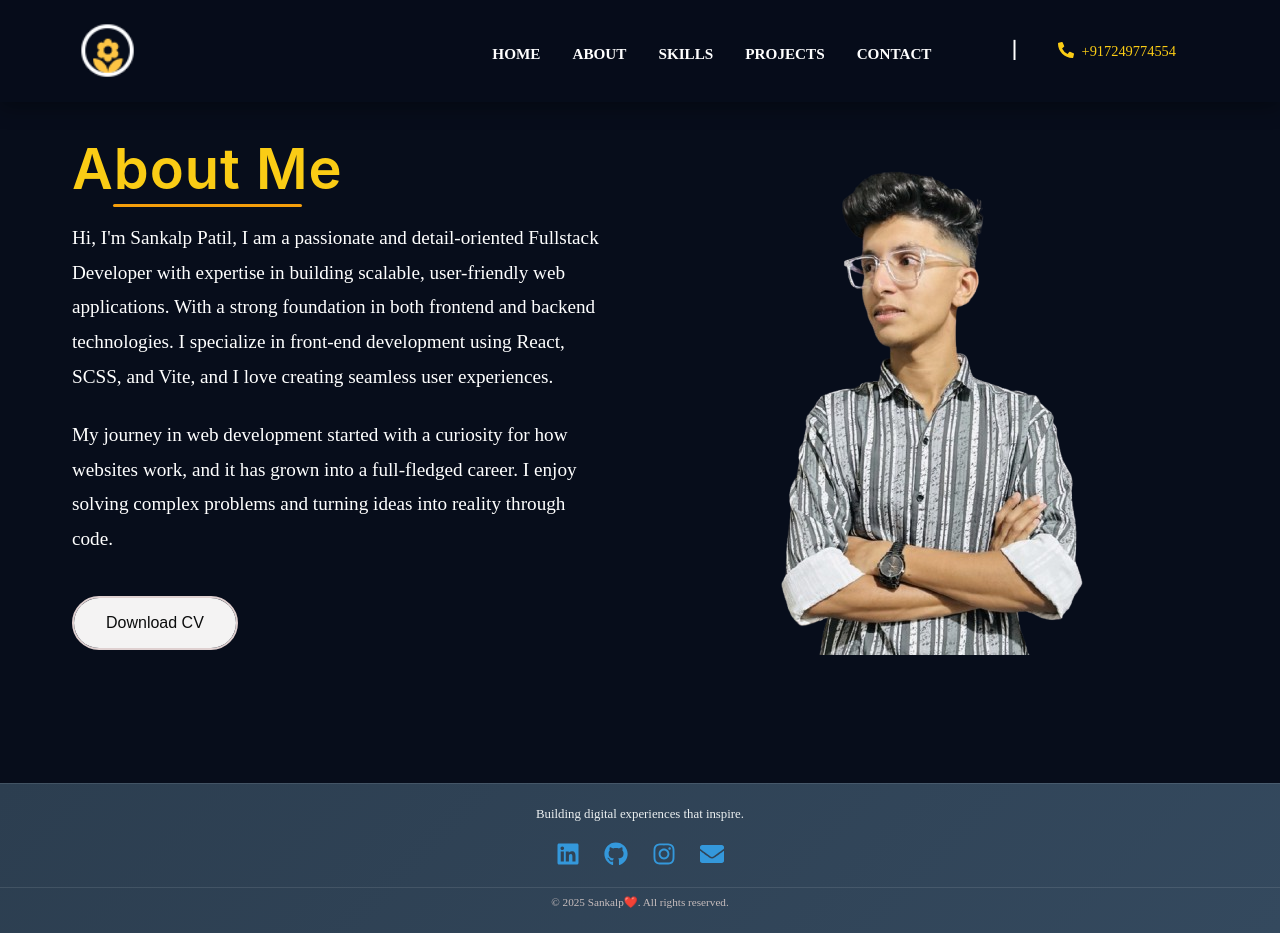
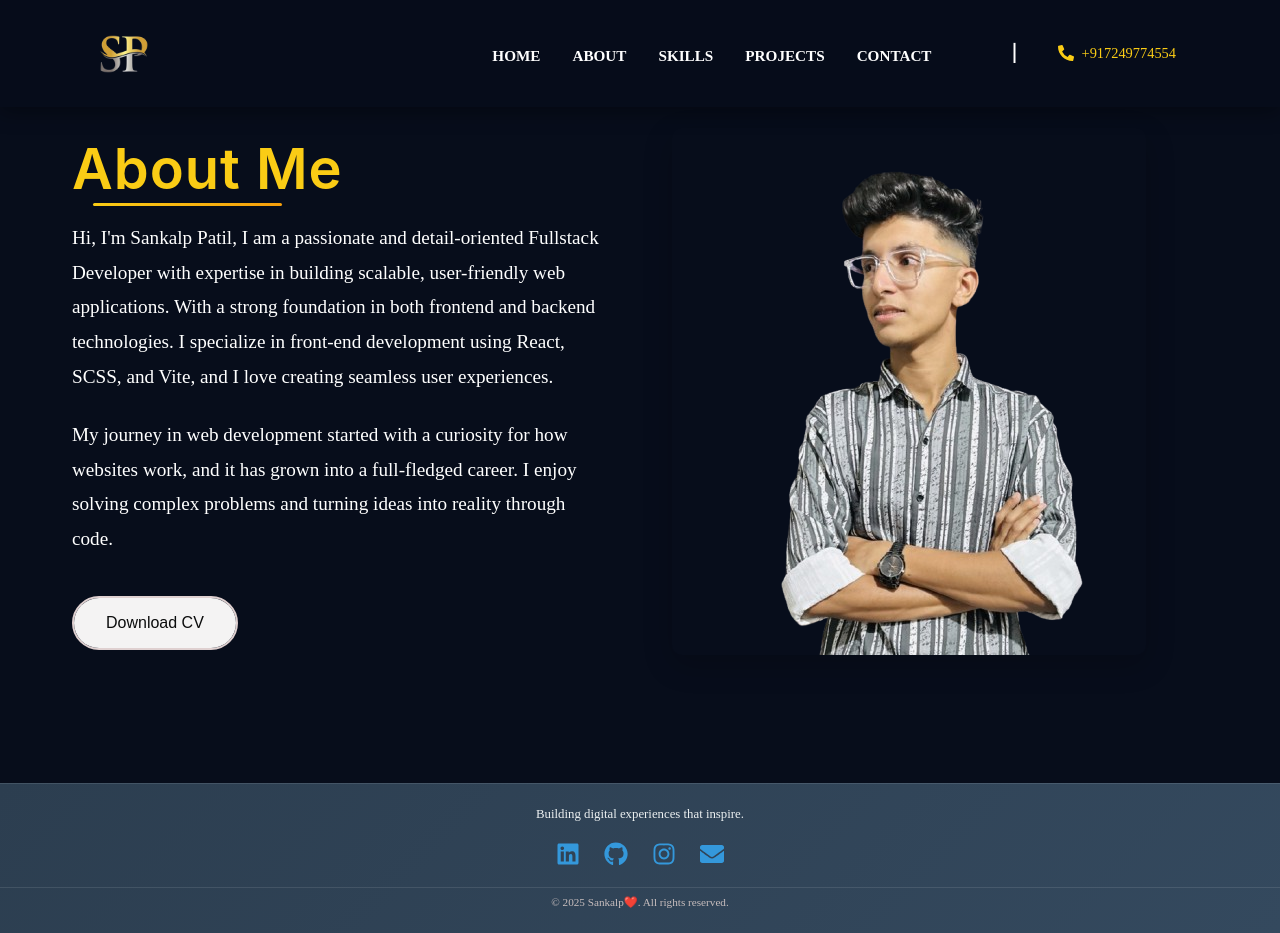
Before and after one commit to sank-45/Portfolio1, a React (Vite) app: page /about in a window 1280 px wide. Built offline with nearby package versions, Linux system fonts and the light colour scheme.

Commit message:
updated code

```diff
--- a/src/Portfolio/Component/Navbar/NavBar.jsx
+++ b/src/Portfolio/Component/Navbar/NavBar.jsx
@@ -1,6 +1,6 @@
 import { Link } from 'react-router-dom';
 import './Navbar.scss';
-import Logo from "../../Component/Assets/favicon.png";
+import Logo from "../../Component/Assets/logo1.png";
 import { FaPhoneAlt } from 'react-icons/fa';
 import { IoMenuSharp } from "react-icons/io5";
 import { IoMdClose } from "react-icons/io";
--- a/src/Portfolio/Component/Navbar/NavBar.scss
+++ b/src/Portfolio/Component/Navbar/NavBar.scss
@@ -21,7 +21,7 @@
     }
 
     &_logo img {
-      width: 55px; // Compact logo size
+      width: 5.5rem; // Compact logo size
       margin-right: 20px;
     }
 
--- a/src/Portfolio/Containers/About/About.scss
+++ b/src/Portfolio/Containers/About/About.scss
@@ -1,11 +1,11 @@
-// @import '../../Styles/Mixins.scss';
+@import '../../Styles/Mixins.scss';
 @import '../../Styles/Variables.scss';
-@import '../../Styles/Mixins.scss';
 
 .about {
     padding: 8rem 0;
     background-color: var(--main-bg-color);
     color: var(--main-text-color);
+    overflow: hidden; // Prevent scroll jumps
 
     &_container {
         display: flex;
@@ -14,6 +14,13 @@
         max-width: 1200px;
         margin: 0 auto;
         padding: 0 2rem;
+        opacity: 0; // Start hidden
+        animation: fadeSlideUp 1.2s ease forwards; // Use forwards to maintain final state
+
+        &:hover {
+            box-shadow: 0 20px 30px rgba(0, 0, 0, 0.1);
+            transition: box-shadow 0.3s ease;
+        }
 
         @include respond(tab-port) {
             flex-direction: column;
@@ -32,18 +39,21 @@
             position: relative;
             display: inline-block;
             letter-spacing: 1px;
+            opacity: 0;
+            animation: fadeSlideUp 1s 0.3s ease forwards; // Delayed start
 
-    &::after {
-        content: '';
-        position: absolute;
-        width: 70%;
-        height: 3px;
-        background: #f59e0b;
-        bottom: -10px;
-        left: 15%;
-        border-radius: 5px;
-        margin-bottom: 0.5rem;
-      }
+            &::after {
+                content: '';
+                position: absolute;
+                width: 0; // Start at 0
+                height: 3px;
+                background: linear-gradient(to right, #facc15, #f59e0b);
+                bottom: -1px;
+                left: 0;
+                margin-left: 1.3rem;
+                border-radius: 10px;
+                animation: underlineGrow 0.8s 1.3s ease-out forwards; // Delayed start
+            }
 
             @include respond(tab-port) {
                 font-size: 2.5rem;
@@ -55,7 +65,15 @@
             line-height: 1.8;
             margin-bottom: 1.5rem;
             color: var(--main-text-color);
-            animation: fadeInUp 1s ease;
+            opacity: 0;
+            transform: translateY(20px);
+
+            // Staggered animations
+            @for $i from 1 through 4 {
+                &:nth-child(#{$i + 1}) {
+                    animation: fadeInUp 0.8s #{0.5 + ($i * 0.2)}s ease forwards;
+                }
+            }
 
             @include respond(tab-port) {
                 font-size: 1rem;
@@ -73,7 +91,8 @@
             position: relative;
             display: inline-block;
             margin-top: 1rem;
-            animation: fadeInUp 1.5s ease;
+            opacity: 0;
+            animation: fadeInUp 1s 1.5s ease forwards;
 
             &::before,
             &::after {
@@ -121,17 +140,18 @@
     &_image {
         flex: 1;
         text-align: center;
-        animation: fadeInRight 1s ease;
+        opacity: 0;
+        animation: fadeInRight 1s 0.5s ease forwards;
 
         .profile_img {
             max-width: 90%;
             height: auto;
             border-radius: 10px;
-            text-shadow: 0 4px 8px rgba(0, 0, 0, 0.2);
-            transition: transform 0.3s ease;
+            box-shadow: 0 10px 30px rgba(0, 0, 0, 0.2);
+            transition: transform 0.4s cubic-bezier(0.175, 0.885, 0.32, 1.275);
 
             &:hover {
-                transform: scale(1.05);
+                transform: scale(1.05) rotate(2deg);
             }
 
             @include respond(tab-port) {
@@ -174,3 +194,23 @@
         transform: translateX(0);
     }
 }
+
+@keyframes fadeSlideUp {
+    0% {
+        opacity: 0;
+        transform: translateY(30px);
+    }
+    100% {
+        opacity: 1;
+        transform: translateY(0);
+    }
+}
+
+@keyframes underlineGrow {
+    0% {
+        width: 0;
+    }
+    100% {
+        width: 70%;
+    }
+}
```
Also changed, not shown: src/Portfolio/Component/Assets/logo1.png (added).
